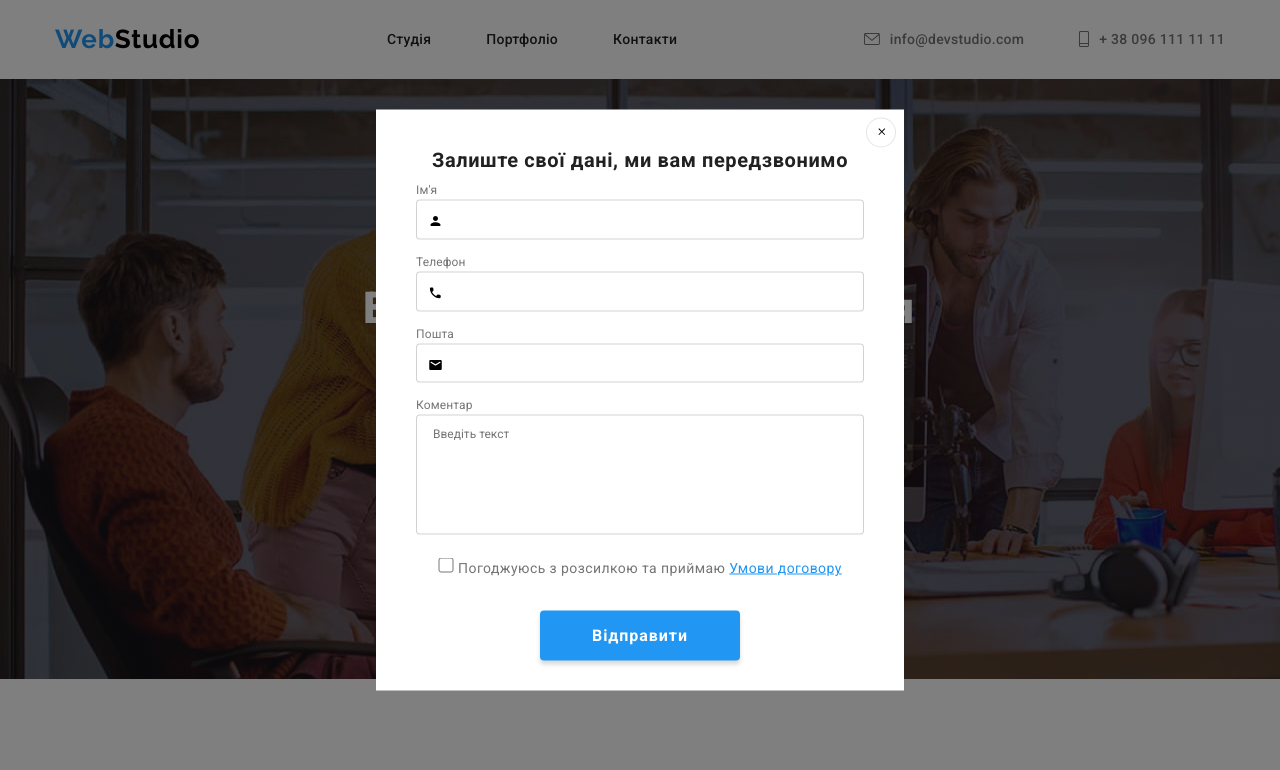
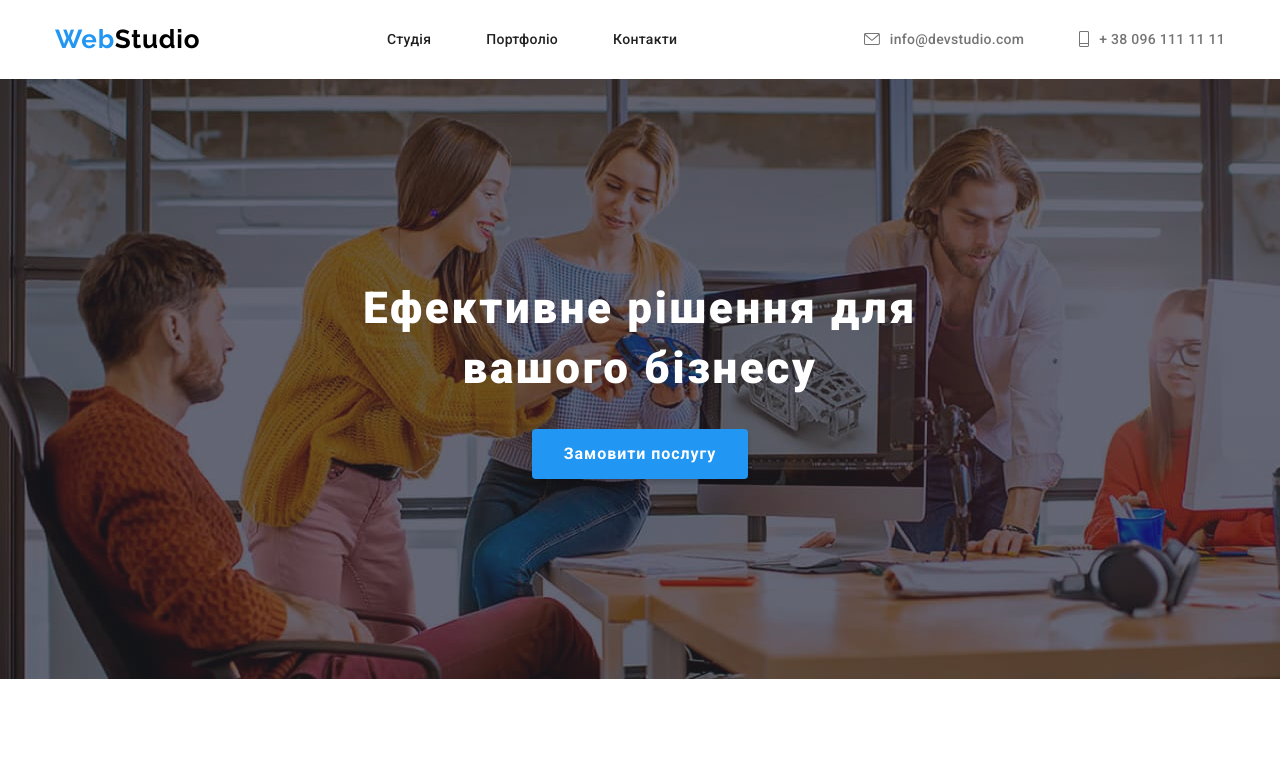
Before and after one commit to LavrovMykola/WebStudio, a plain HTML site: page index.html in a window 1280 px wide. Shown: the top 770 px of the page. Drawn offline with nearby package versions, Linux system fonts and the light colour scheme.

Commit message:
is-hidden

```diff
--- a/css/styles.css
+++ b/css/styles.css
@@ -252,8 +252,11 @@ h2{
 }
 .modal-svg__close{
     fill: var(--black-color);
-    width: 11px;
-    height: 11px;
+    width: 16px;
+    height: 16px;
+    position: absolute;
+    top: 6px;
+    right: 6px;
 }
 .modal-svg__close:hover{
     fill: var(--blue-color);
@@ -513,6 +516,7 @@ footer {
     color:rgba(255, 255, 255, 0.6) ;
     border: 1px solid rgba(255, 255, 255, 0.3);
     border-radius: 4px;
+    outline: none;
 }
 .subscribe-list{
     display: flex;
--- a/index.html
+++ b/index.html
@@ -47,7 +47,7 @@
             <div class="container">
                 <h1 id="caption">Ефективне рішення для <br> вашого бізнесу</h1>
                 <button type="button" id="button" data-modal-open>Замовити послугу</button>
-                <div class="backdrop" data-modal>
+                <div class="backdrop is-hidden" data-modal>
                     <form class="modal">
                         <button class="modal-btn__close" data-modal-close>
                             <svg class="modal-svg__close">
```
